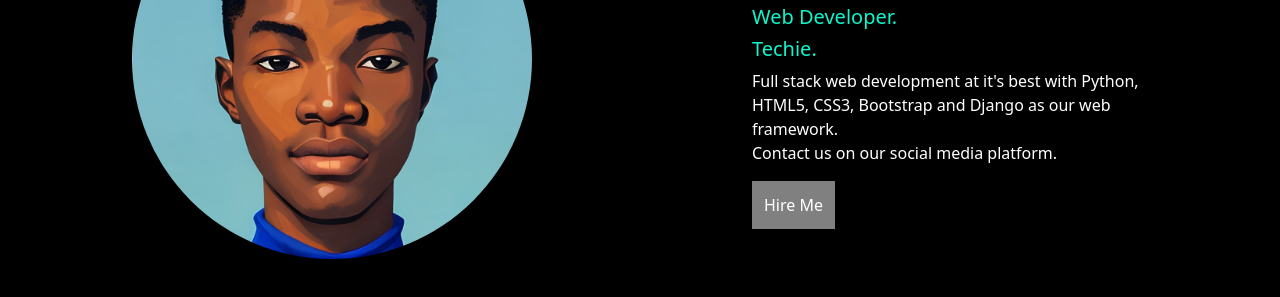
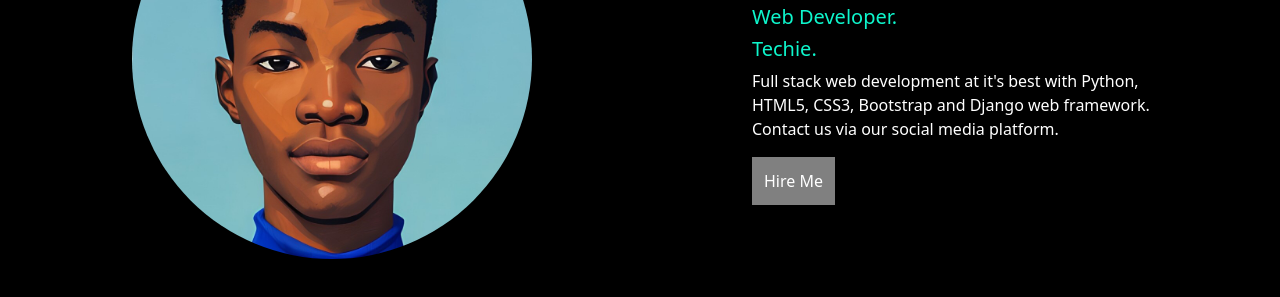
Before and after one commit to samdotola/oronti-DEV, a plain HTML site: page index.html in a window 1280 px wide. Shown: the part 347-644 px from the top of the page. Drawn offline with nearby package versions, Linux system fonts and the light colour scheme.

Commit message:
Update index.html

```diff
--- a/index.html
+++ b/index.html
@@ -126,7 +126,7 @@
                 <h2 class="ra" style="color: #0ef6cc;">Oronti Samuel.</h2>
                 <h2 class="ra" style="color: #0ef6cc;">Web Developer.</h2>
                 <h2 class="ra" style="color: #0ef6cc;">Techie.</h2>
-                <p style="color: white;" >Full stack web development at it's best with Python, HTML5, CSS3, Bootstrap and Django as our web framework.<br>Contact us on our social media platform.</p>
+                <p style="color: white;" >Full stack web development at it's best with Python, HTML5, CSS3, Bootstrap and Django web framework.<br>Contact us via our social media platform.</p>
                 <button class="en-button"><a href="mailto:samueloronti54@gmail.com">Hire Me</a> </button>
             </div>
         </div>
```
